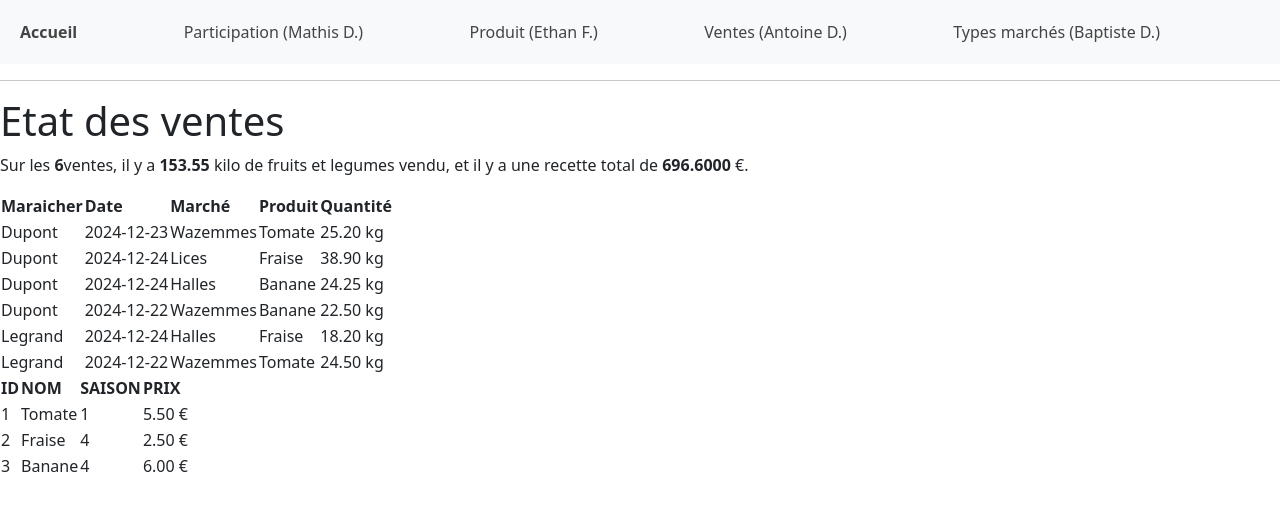
After one commit to bdidier3/SAE1_04, a Flask app: page /ventes/etat in a window 1280 px wide. The commit adds this page. Shown: the top 511 px of the page. Run offline with Flask 3, Linux system fonts and the light colour scheme; data comes from the database, SQL or seed files in the repository; some libraries are stand-ins or nearby versions.

Commit message:
ETAT ventes

```diff
--- a/app.py
+++ b/app.py
@@ -409,6 +409,46 @@ def valid_edit_ventes():
     flash(u'vente modifié, id : ' + id_vente + "id maraicher : " + id_maraicher + " date : " + date_vente + "id produit : " + id_produit + "quantitee : " + quantitee, 'alert-success')
     return redirect('/ventes/show')
 
+@app.route('/ventes/etat', methods=["GET"])
+def show_etat_ventes():
+
+    mycursor = get_db().cursor()
+
+    sql_v = """SELECT Quantitee_vendue.id_vente ,Maraicher.nom ,Quantitee_vendue.date_vente, type_marche.Libelle_type_marche, Produit.libelle_produit, Quantitee_vendue.quantitee
+           FROM Quantitee_vendue
+           JOIN Maraicher ON Maraicher.id_maraicher = Quantitee_vendue.id_maraicher
+           JOIN type_marche ON type_marche.id_type_marche = Quantitee_vendue.id_type_marche
+           JOIN Produit ON Produit.id_produit = Quantitee_vendue.id_produit
+           ORDER BY Quantitee_vendue.id_maraicher
+        """
+    mycursor.execute(sql_v)
+    ventes = mycursor.fetchall()
+
+    sql_p = """  SELECT id_produit AS id, libelle_produit AS nom, prix_au_kilo AS prix, id_saison AS id_saison
+    FROM Produit
+    ORDER BY nom DESC;
+            """
+    mycursor.execute(sql_p)
+    produit = mycursor.fetchall()
+
+    sql_prix_total = '''
+    SELECT q.id_vente,p.libelle_produit,p.prix_au_kilo,q.quantitee,sum(p.prix_au_kilo * q.quantitee) AS prix_total_calcule,sum(q.quantitee) as nb_quantitee
+    FROM Quantitee_vendue q
+    JOIN Produit p ON q.id_produit = p.id_produit; '''
+
+    mycursor.execute(sql_prix_total)
+    nb_prix_total = mycursor.fetchone()
+
+
+    sql_nb_ventes = ''' SELECT count(id_vente) as nb_de_ventes FROM Quantitee_vendue '''
+    mycursor.execute(sql_nb_ventes)
+    nb_ventes = mycursor.fetchone()
+
+    return render_template('ventes/etat_ventes.html', ventes=ventes, nb_prix_total=nb_prix_total, nb_ventes=nb_ventes, produit=produit)
+
+
+
+
 #ETHAN PRODUIT
 
 
--- a/templates/_nav.html
+++ b/templates/_nav.html
@@ -24,7 +24,7 @@
       <a class="custom-nav-link" href="#">Ventes (Antoine D.)</a>
       <ul class="custom-dropdown-menu">
         <li><a class="custom-dropdown-item" href="/ventes/show">Afficher les ventes</a></li>
-        <li><a class="custom-dropdown-item" href="/ventes/add">Ajouter des ventes</a></li>
+        <li><a class="custom-dropdown-item" href="/ventes/etat">ETAT : ventes</a></li>
       </ul>
     </li>
     <li class="custom-nav-item custom-dropdown">
--- /dev/null
+++ b/templates/ventes/etat_ventes.html
@@ -0,0 +1,66 @@
+<!doctype html>
+<html lang="en">
+<head>
+    <meta charset="UTF-8">
+    <meta name="viewport"
+          content="width=device-width, user-scalable=no, initial-scale=1.0, maximum-scale=1.0, minimum-scale=1.0">
+    <meta http-equiv="X-UA-Compatible" content="ie=edge">
+    <link rel="icon"  href="{{ url_for('static', filename='iconeweb.ico') }}" />
+
+    <link rel="stylesheet" href="{{ url_for('static', filename='mes_styles.css') }}" >
+    <link rel="stylesheet" href="{{ url_for('static', filename='bootstrap/css/bootstrap.css') }}" >
+    <title>Etat type marché</title>
+</head>
+<body>
+{% include('_nav.html') %}
+
+{#{{ ventes }}#}
+<h1>Etat des ventes</h1>
+
+<p>Sur les <strong>{{nb_ventes.nb_de_ventes}}</strong>ventes, il y a <strong>{{nb_prix_total.nb_quantitee}}</strong> kilo de fruits et legumes vendu, et il y a une recette total de <strong>{{nb_prix_total.prix_total_calcule}}</strong> €.<p>
+
+{% if ventes | length >= 1 %}
+    <table>
+        <tr>
+            <th>Maraicher</th><th>Date</th><th>Marché</th><th>Produit</th><th>Quantité</th>
+        </tr>
+        {% for ligne in ventes %}
+            <tr>
+                <td>{{ ligne.nom}}</td>
+                  <td>{{ ligne.date_vente}}</td>
+                  <td>{{ ligne.Libelle_type_marche}}</td>
+                  <td>{{ ligne.libelle_produit}}</td>
+                  <td>{{ ligne.quantitee}} kg</td>
+            </tr>
+        {% endfor %}
+    </table>
+{% else %}
+    <h2> la liste des ventes est vide</h2>
+{% endif %}
+
+
+{% if produit | length >= 1 %}
+    <table>
+        <tr>
+            <th>ID</th><th>NOM</th><th>SAISON</th><th>PRIX</th>
+        </tr>
+        {% for ligne in produit %}
+            <tr>
+                <td>{{ ligne.id }}</td>
+                <td>{{ ligne.nom }}</td>
+                <td>{{ ligne.id_saison }}</td>
+                <td>{{ ligne.prix }} €</td>
+            </tr>
+        {% endfor %}
+    </table>
+{% else %}
+    <h2> la liste des produit est vide</h2>
+{% endif %}
+
+
+
+
+
+<script src="{{ url_for('static', filename='bootstrap/js/bootstrap.js') }}"></script>
+</body>
+</html>
--- a/templates/ventes/show_ventes.html
+++ b/templates/ventes/show_ventes.html
@@ -30,7 +30,7 @@
                   <td>{{ ligne.date_vente}}</td>
                   <td>{{ ligne.Libelle_type_marche}}</td>
                   <td>{{ ligne.libelle_produit}}</td>
-                  <td>{{ ligne.quantitee}}</td>
+                  <td>{{ ligne.quantitee}} kg</td>
                   <td>
                       <a class="btn btn-primary" href="/ventes/edit?id_vente={{ ligne.id_vente }}">editer</>
                       <a class="btn btn-danger" href="/ventes/delete?id_vente={{ ligne.id_vente }}" >supprimer</>
```
